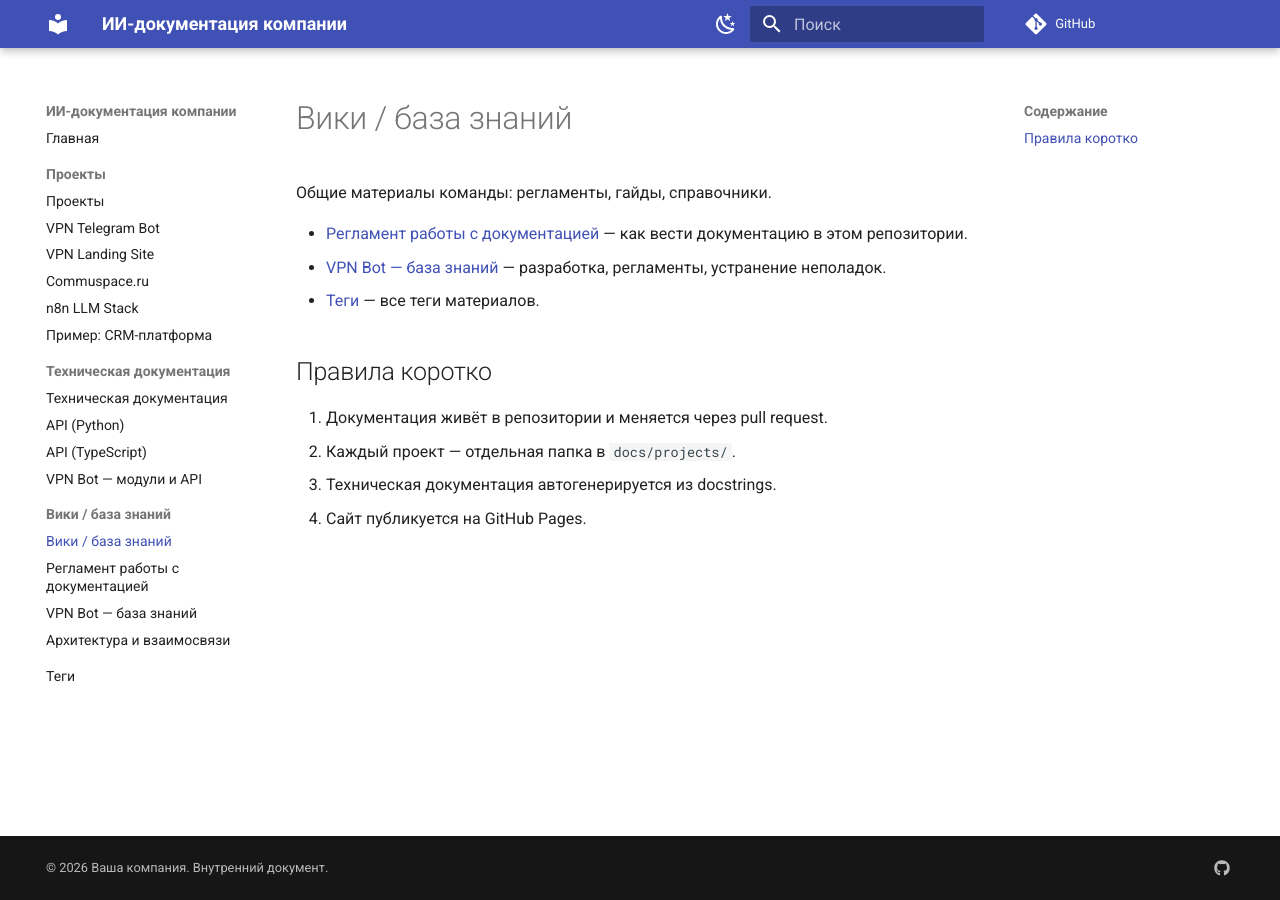
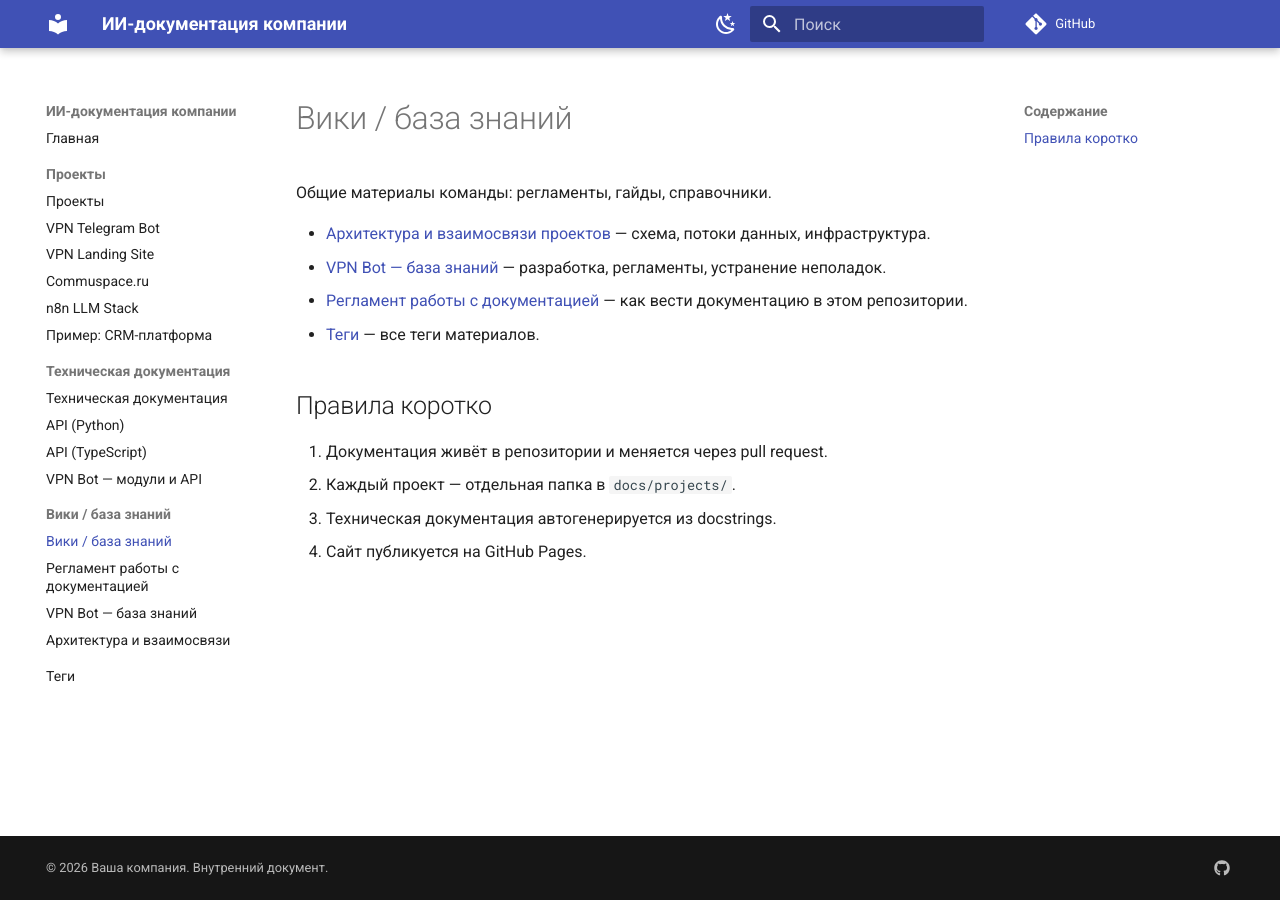
Before and after one commit to impossi8le/project-docs, an MkDocs documentation site: the page built from docs/wiki/index.md, in a window 1280 px wide. Built offline with MkDocs 1.6.1 and Material for MkDocs 9.7.7, drawn with Linux system fonts in a browser that asks for light colours; comment, search, counter and statistics services are not loaded.

Commit message:
Добавлена архитектура в вики

```diff
--- a/docs/wiki/index.md
+++ b/docs/wiki/index.md
@@ -2,8 +2,9 @@
 
 Общие материалы команды: регламенты, гайды, справочники.
 
+- [Архитектура и взаимосвязи проектов](architecture-overview.md) — схема, потоки данных, инфраструктура.
+- [VPN Bot — база знаний](vpn-bot-knowledge.md) — разработка, регламенты, устранение неполадок.
 - [Регламент работы с документацией](working-agreement.md) — как вести документацию в этом репозитории.
-- [VPN Bot — база знаний](vpn-bot-knowledge.md) — разработка, регламенты, устранение неполадок.
 - [Теги](../tags.md) — все теги материалов.
 
 ## Правила коротко
```
